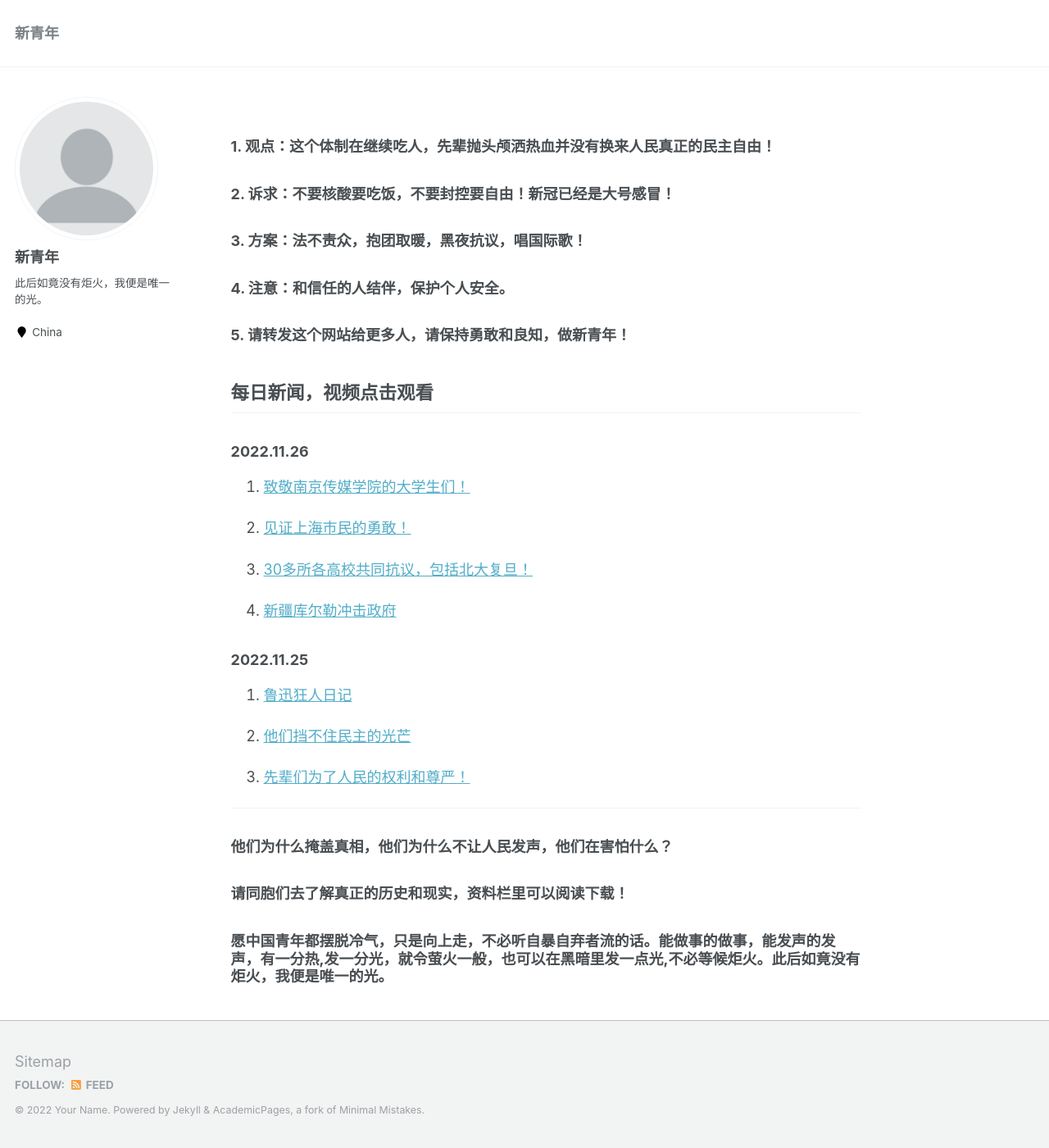
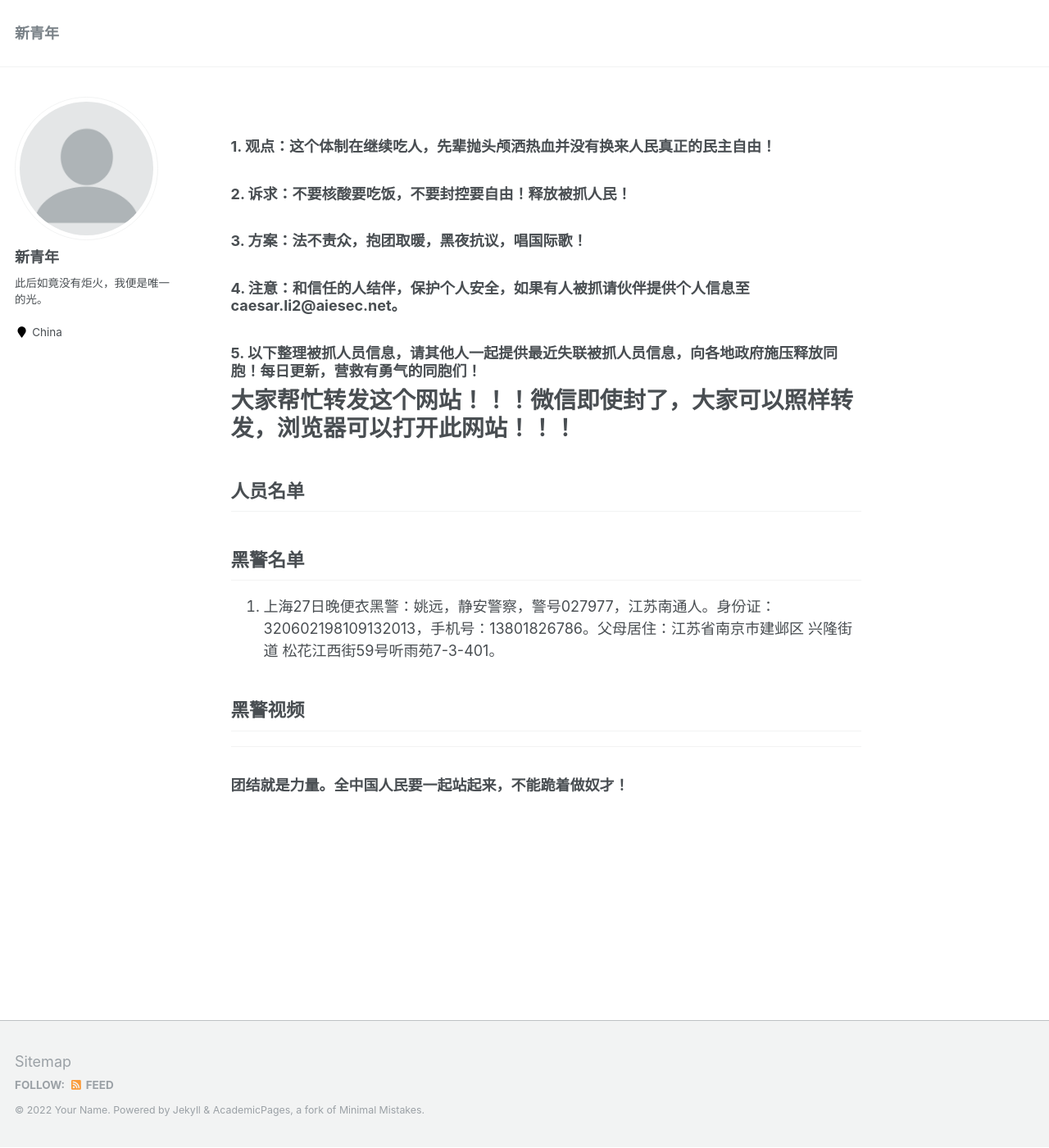
Before and after one commit to LoveChina-RememberTruth/People, a Jekyll site: the page built from _pages/about.md, in a window 1280 px wide and 1400 px high. Shown: the whole window at 82% size. Built offline with Jekyll 4.4.1, drawn with Linux system fonts in a browser that asks for light colours.

Commit message:
Update about.md

```diff
--- a/_pages/about.md
+++ b/_pages/about.md
@@ -11,50 +11,32 @@ redirect_from:
 
 ### 1. 观点：这个体制在继续吃人，先辈抛头颅洒热血并没有换来人民真正的民主自由！
 
-### 2. 诉求：不要核酸要吃饭，不要封控要自由！新冠已经是大号感冒！
+### 2. 诉求：不要核酸要吃饭，不要封控要自由！释放被抓人民！
 
 ### 3. 方案：法不责众，抱团取暖，黑夜抗议，唱国际歌！
 
-### 4. 注意：和信任的人结伴，保护个人安全。
+### 4. 注意：和信任的人结伴，保护个人安全，如果有人被抓请伙伴提供个人信息至caesar.li2@aiesec.net。
 
-### 5. 请转发这个网站给更多人，请保持勇敢和良知，做新青年！
+### 5. 以下整理被抓人员信息，请其他人一起提供最近失联被抓人员信息，向各地政府施压释放同胞！每日更新，营救有勇气的同胞们！
+
+
+# 大家帮忙转发这个网站！！！微信即使封了，大家可以照样转发，浏览器可以打开此网站！！！
+
+
+## 人员名单
+
+
+
+## 黑警名单
+
+1. 上海27日晚便衣黑警：姚远，静安警察，警号027977，江苏南通人。身份证：320602198109132013，手机号：13801826786。父母居住：江苏省南京市建邺区 兴隆街道 松花江西街59号听雨苑7-3-401。
+
+
+## 黑警视频
 
 
 
 
+------
 
-## 每日新闻，视频点击观看
-
-<!-- ### 2022.11.27
-
-1.[新疆库尔勒冲击政府](https://lovechina-remembertruth.github.io/files/202211261.mp4) -->
-
-
-### 2022.11.26
-
-1. [致敬南京传媒学院的大学生们！](https://lovechina-remembertruth.github.io/files/202211261.mp4)
-
-2. [见证上海市民的勇敢！](https://lovechina-remembertruth.github.io/files/202211263.mp4)
-
-3. [30多所各高校共同抗议，包括北大复旦！](https://lovechina-remembertruth.github.io/files/202211262.mp4)
-
-4. [新疆库尔勒冲击政府](https://lovechina-remembertruth.github.io/files/202211264.mp4)
-
-
-### 2022.11.25
-
-1. [鲁迅狂人日记](https://lovechina-remembertruth.github.io/files/202211251.mp4)
-
-2. [他们挡不住民主的光芒](https://lovechina-remembertruth.github.io/files/202211254.mp4)
-
-3. [先辈们为了人民的权利和尊严！](https://lovechina-remembertruth.github.io/files/202211252.mp4)
-
-
-------
-### 他们为什么掩盖真相，他们为什么不让人民发声，他们在害怕什么？
-
-
-### 请同胞们去了解真正的历史和现实，资料栏里可以阅读下载！
-
-
-### 愿中国青年都摆脱冷气，只是向上走，不必听自暴自弃者流的话。能做事的做事，能发声的发声，有一分热,发一分光，就令萤火一般，也可以在黑暗里发一点光,不必等候炬火。此后如竟没有炬火，我便是唯一的光。
+### 团结就是力量。全中国人民要一起站起来，不能跪着做奴才！
```
